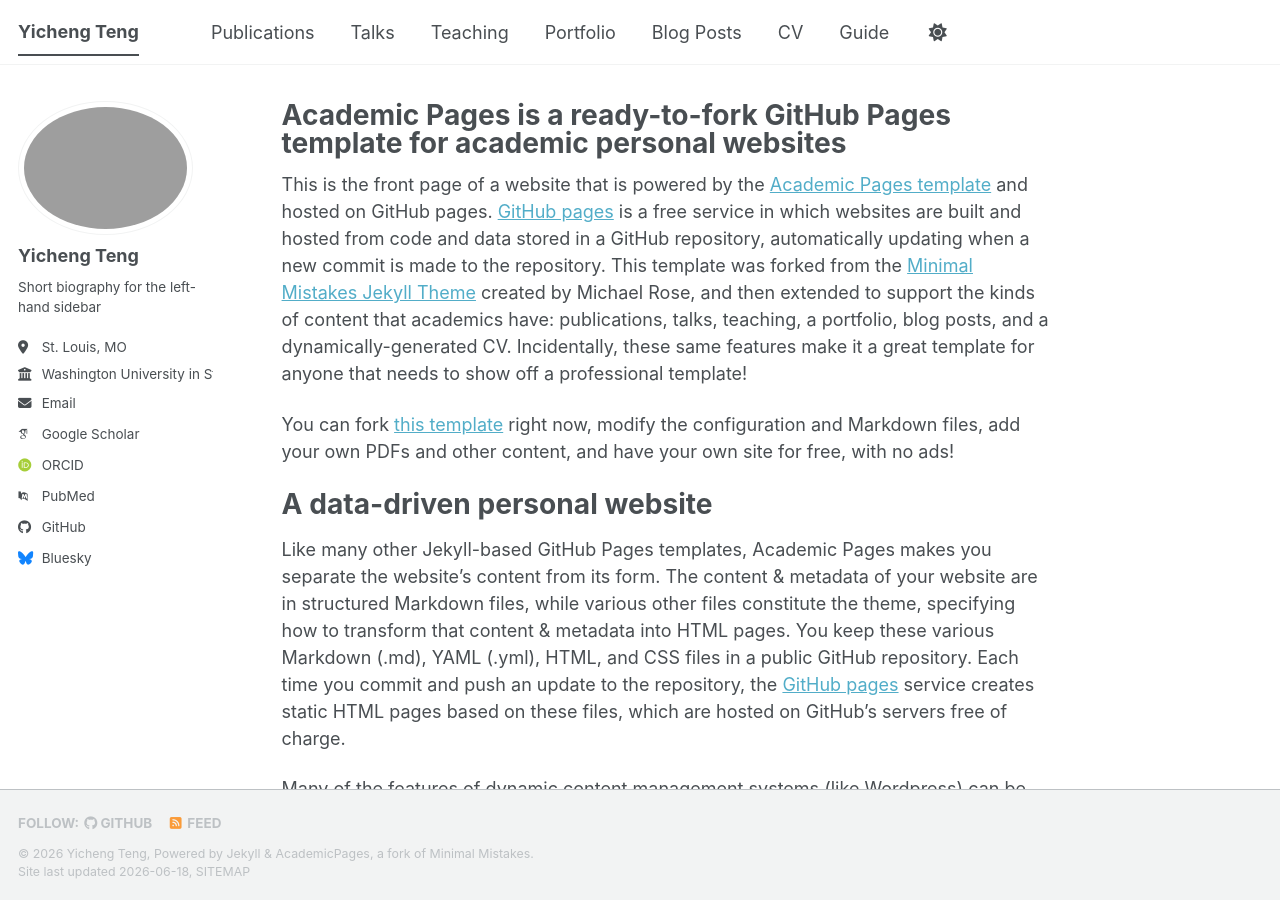
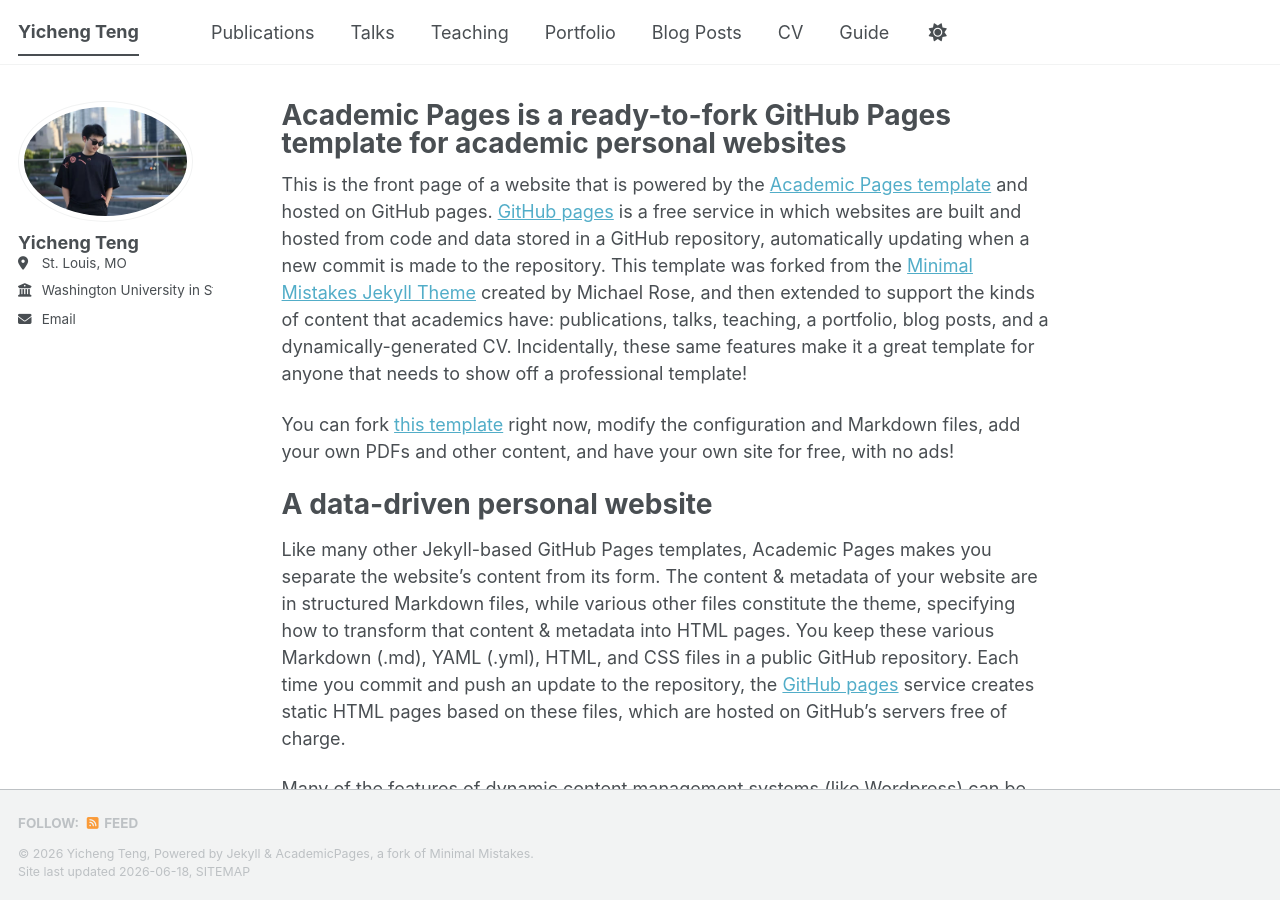
Before and after one commit to Yicheng-Teng/Yicheng-Teng.github.io, a Jekyll site: the page built from _pages/about.md, in a window 1280 px wide and 900 px high. Built offline with Jekyll 4.4.1, drawn with Linux system fonts in a browser that asks for light colours; some web fonts are replaced; a script bundle is joined from its source files by our own code; library files that are not in the unit come from our copies; part of the change alters nothing that is shown.

Commit message:
Update _config.yml

```diff
--- a/_config.yml
+++ b/_config.yml
@@ -23,10 +23,10 @@ repository               : "Yicheng-Teng.github.io"
 #               Additional customization can be done by editing /_includes/author-profile.html
 author:
   # Biographic information
-  avatar           : "profile.jpg"
+  avatar           : "profile.png"
   name             : "Yicheng Teng"
   pronouns         : # example: "she/her"
-  bio              : "Short biography for the left-hand sidebar"
+  bio              :
   location         : "St. Louis, MO"
   employer         : "Washington University in St. Louis"
   uri              : # URL
@@ -35,13 +35,13 @@ author:
   # Academic websites
   academia         : # URL
   arxiv            : # URL - Update with the correct link to your profile
-  googlescholar    : "https://scholar.google.com/citations?user=PS_CX0AAAAAJ"
+  googlescholar    :
   inspire-hep      : # URL
   impactstory      : # URL
-  orcid            : "https://orcid.org/yourorcidurl"
+  orcid            :
   semantic         : # URL
   ssrn             : # URL
-  pubmed           : "https://www.ncbi.nlm.nih.gov/pubmed/?term=john+snow"
+  pubmed           :
   researchgate     : # URL
   scopus           : # URL
   zotero           : # URL
@@ -51,13 +51,13 @@ author:
   bitbucket        : # Username - Update with your username on the site
   codepen          : # Username
   dribbble         : # Username
-  github           : "academicpages"
+  github           :
   kaggle           : # Username
   stackoverflow    : # User number or user number and name (i.e., use "1" or "1/jeff-atwood")
 
   # Social media
   artstation       : # Username
-  bluesky          : "bsky.app" # Replace this with you Bluesky username
+  bluesky          :  # Replace this with you Bluesky username
   facebook         : # Username
   flickr           : # Username
   foursquare       : # Username
```
